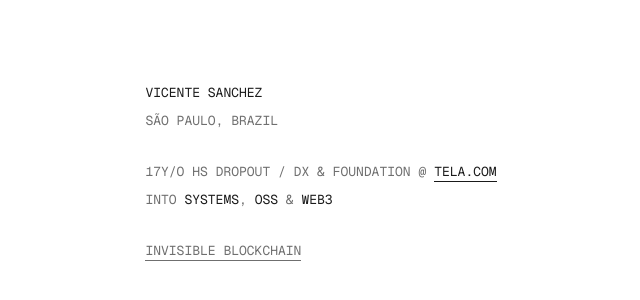
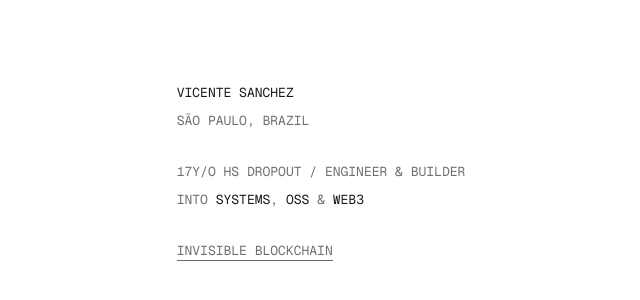
Before and after one commit to Vicentesan/vicentesan.dev, a Next.js app: page / in a window 1280 px wide. Shown: the part 228-528 px from the top of the page, without its empty margins (319-959 px from the left). Built offline with nearby package versions, Linux system fonts and the light colour scheme.

Commit message:
chore: update personal bio to reflect post-Tela chapter

```diff
--- a/src/app/page.tsx
+++ b/src/app/page.tsx
@@ -26,10 +26,7 @@ export default function Home() {
 
       <div className="flex flex-col gap-2">
         <p className="flex flex-wrap items-center gap-x-2 gap-y-1 text-pretty text-muted-foreground">
-          {age}y/o HS dropout / DX & Foundation @{' '}
-          <AnimatedLink href="https://tela.com" alias variant="primary" target="_blank">
-            tela.com
-          </AnimatedLink>
+          {age}y/o HS dropout / Engineer & Builder
         </p>
 
         <p>
```
